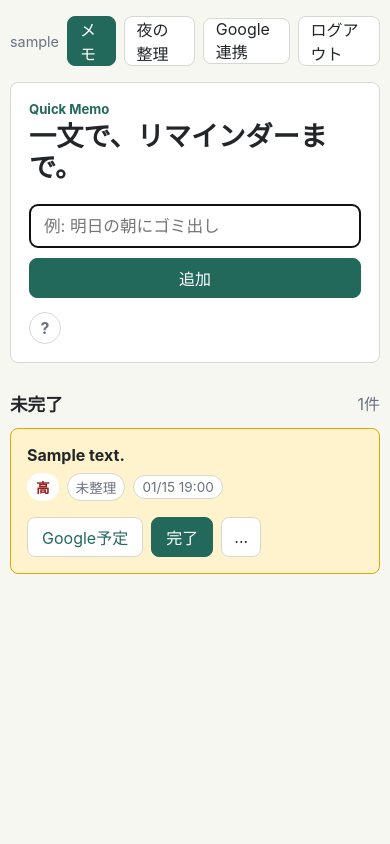
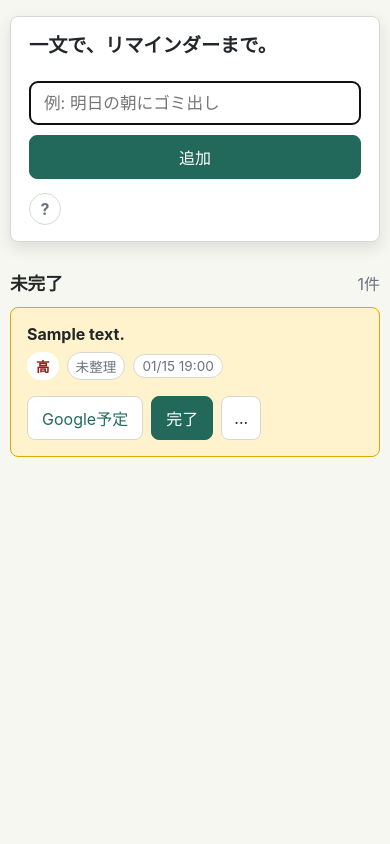
Before and after one commit to KaikaiY/quick_memo_app, a Django app: page / in a window 390 px wide. Run offline with Django 4.2, Linux system fonts and the light colour scheme; a user stored in the database is signed in; tables that the repository leaves empty hold one stand-in row (values such as "Sample post").

Commit message:
レスポンシブデザイン化

```diff
--- a/memos/static/memos/styles.css
+++ b/memos/static/memos/styles.css
@@ -1,14 +1,54 @@
 :root {
-  color-scheme: light;
+  color-scheme: light dark;
   --bg: #f7f7f2;
   --panel: #ffffff;
+  --surface: #ffffff;
+  --surface-hover: #f7f7f2;
   --text: #222629;
   --muted: #6b7280;
   --line: #d8d8d2;
   --accent: #23695b;
   --accent-dark: #184b41;
+  --on-accent: #ffffff;
   --danger: #9a3412;
   --warning-bg: #fff3cd;
+  --overdue-border: #e0a800;
+  --priority-high-bg: #fee2e2;
+  --priority-high-text: #991b1b;
+  --priority-middle-bg: #dbeafe;
+  --priority-middle-text: #1d4ed8;
+  --priority-low-bg: #e5e7eb;
+  --priority-low-text: #4b5563;
+  --connected-bg: #eef8f5;
+  --connected-border: #9bc4b8;
+  --shadow: rgba(34, 38, 41, 0.12);
+}
+
+@media (prefers-color-scheme: dark) {
+  :root {
+    --bg: #15171b;
+    --panel: #1e2126;
+    --surface: #262a30;
+    --surface-hover: #2f343b;
+    --text: #e6e8ea;
+    --muted: #9aa1a8;
+    --line: #3a4048;
+    --accent: #3fb59f;
+    --accent-dark: #55c4af;
+    --on-accent: #0f1f1b;
+    --danger: #f0a58a;
+    --warning-bg: #3a3115;
+    --overdue-border: #b7891f;
+    --priority-high-bg: #4a2222;
+    --priority-high-text: #fca5a5;
+    --priority-middle-bg: #1f3350;
+    --priority-middle-text: #93c5fd;
+    --priority-low-bg: #33383f;
+    --priority-low-text: #cbd5e1;
+    --connected-bg: #17302a;
+    --connected-border: #2f6b5c;
+    --shadow: rgba(0, 0, 0, 0.4);
+  }
 }
 
 * {
@@ -18,9 +58,11 @@
 body {
   margin: 0;
   min-height: 100vh;
+  overflow-x: clip;
   background: var(--bg);
   color: var(--text);
   font-family: -apple-system, BlinkMacSystemFont, "Segoe UI", sans-serif;
+  -webkit-tap-highlight-color: rgba(0, 0, 0, 0.06);
 }
 
 button,
@@ -55,13 +97,13 @@ select {
   border: 1px solid var(--line);
   border-radius: 8px;
   padding: 0 12px;
-  background: #fff;
+  background: var(--surface);
   color: var(--text);
   text-decoration: none;
 }
 
 .app-nav-button {
-  background: #fff;
+  background: var(--surface);
 }
 
 .app-nav-user {
@@ -77,7 +119,7 @@ select {
 .app-nav-link.active {
   border-color: var(--accent);
   background: var(--accent);
-  color: #fff;
+  color: var(--on-accent);
 }
 
 .messages {
@@ -521,6 +572,7 @@ label span {
   .app-shell {
     width: min(100% - 20px, 980px);
     padding-top: 16px;
+    padding-bottom: calc(72px + env(safe-area-inset-bottom, 0px));
   }
 
   .quick-entry {
@@ -543,6 +595,53 @@ label span {
   .memo-actions {
     justify-content: flex-start;
   }
+
+  /* iOSのフォーカス時ズームを防ぐため入力は16px以上を保証 */
+  input,
+  select,
+  textarea {
+    font-size: 16px;
+  }
+
+  /* 指で押しやすいよう主要な操作を44px以上に */
+  button,
+  .form-actions a,
+  .app-nav-link,
+  .memo-action-link,
+  .memo-menu-button,
+  .memo-menu-list a,
+  .memo-menu-list button {
+    min-height: 44px;
+  }
+
+  /* 操作数削減: メモ一覧のクイック入力を上部に固定 */
+  .quick-entry:not(.compact) {
+    position: sticky;
+    top: 0;
+    z-index: 20;
+    padding-top: 16px;
+    padding-bottom: 16px;
+    box-shadow: 0 6px 16px var(--shadow);
+  }
+
+  .quick-entry:not(.compact) .eyebrow {
+    display: none;
+  }
+
+  .quick-entry:not(.compact) h1 {
+    font-size: 1.2rem;
+    line-height: 1.25;
+    margin-bottom: 4px;
+  }
+
+  /* モバイルでは上部ナビを隠し、下部タブバーに切替 */
+  .app-nav--desktop-only {
+    display: none;
+  }
+
+  .tabbar {
+    display: flex;
+  }
 }
 
 @media (max-width: 480px) {
--- a/memos/templates/memos/base.html
+++ b/memos/templates/memos/base.html
@@ -9,7 +9,7 @@
 </head>
 <body>
   <main class="app-shell">
-    <nav class="app-nav" aria-label="メイン">
+    <nav class="app-nav{% if user.is_authenticated %} app-nav--desktop-only{% endif %}" aria-label="メイン">
       {% if user.is_authenticated %}
         <span class="app-nav-user">{{ user.username }}</span>
         <a class="app-nav-link{% if request.resolver_match.url_name == 'memo_list' %} active{% endif %}" href="{% url 'memo_list' %}">メモ</a>
@@ -30,6 +30,22 @@
     {% endif %}
     {% block content %}{% endblock %}
   </main>
+  {% if user.is_authenticated %}
+    <nav class="tabbar" aria-label="モバイルメニュー">
+      <a class="{% if request.resolver_match.url_name == 'memo_list' %}active{% endif %}" href="{% url 'memo_list' %}">
+        <span class="tabbar-icon" aria-hidden="true">📝</span>メモ
+      </a>
+      <a class="{% if request.resolver_match.url_name == 'nightly_review' %}active{% endif %}" href="{% url 'nightly_review' %}">
+        <span class="tabbar-icon" aria-hidden="true">🌙</span>整理
+      </a>
+      <a class="{% if request.resolver_match.url_name == 'google_calendar_settings' %}active{% endif %}" href="{% url 'google_calendar_settings' %}">
+        <span class="tabbar-icon" aria-hidden="true">📅</span>連携
+      </a>
+      <a class="{% if request.resolver_match.url_name == 'logout_confirm' %}active{% endif %}" href="{% url 'logout_confirm' %}">
+        <span class="tabbar-icon" aria-hidden="true">↩️</span>ログアウト
+      </a>
+    </nav>
+  {% endif %}
   <script src="{% static 'memos/menu.js' %}"></script>
 </body>
 </html>
```
Also changed, not shown: other parts of memos/static/memos/styles.css (+70 -24 lines).
